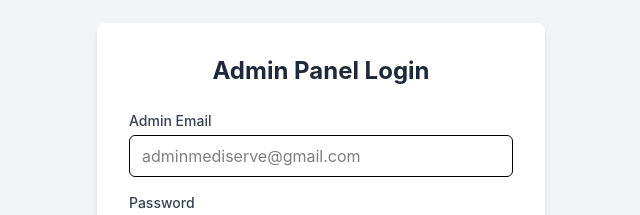
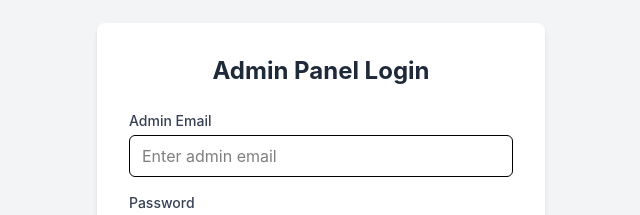
Before and after one commit to castillochristianbrylle84-ship-it/MediServeCaps, a Next.js app: page /admin in a window 1280 px wide. Shown: the part 215-430 px from the top of the page, without its empty margins (319-959 px from the left). Built offline with nearby package versions, Linux system fonts and the light colour scheme; no server answers.

Commit message:
fixing error

```diff
--- a/src/app/admin/page.tsx
+++ b/src/app/admin/page.tsx
@@ -76,7 +76,7 @@ export default function AdminPage() {
               onChange={(e) => setEmail(e.target.value)}
               required
               className="w-full px-3 py-2 border rounded-md focus:outline-none focus:ring-2 focus:ring-blue-500 text-black"
-              placeholder="adminmediserve@gmail.com"
+              placeholder="Enter admin email"
             />
           </div>
 
```
